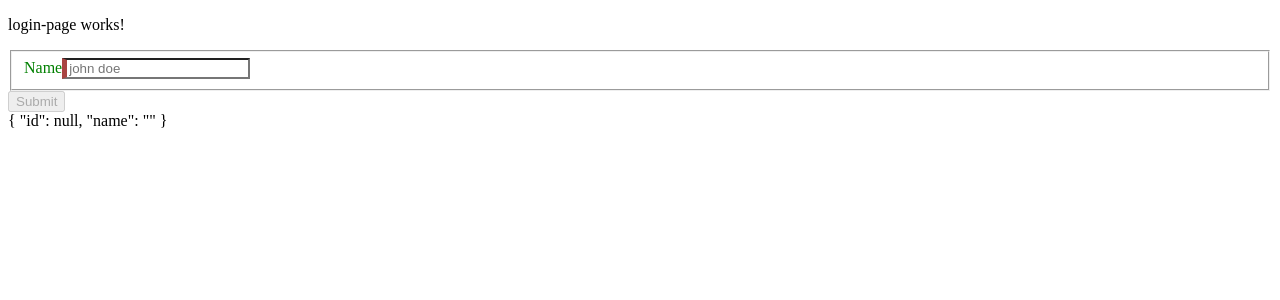
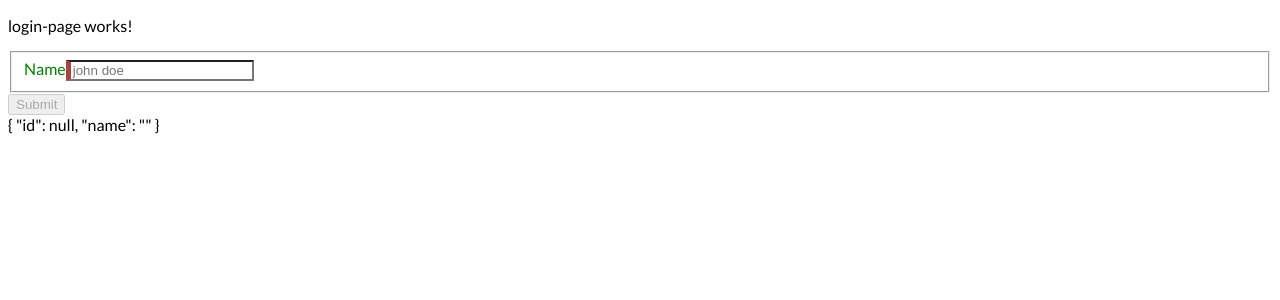
Before and after one commit to anthel/Assignment7_Angular_Pokemon_Trainer, an Angular app in the folder pokemon-trainer/: page / in a window 1280 px wide. Shown: the top 300 px of the page. Built offline with nearby package versions, Linux system fonts and the light colour scheme.

Commit message:
font update

```diff
--- a/pokemon-trainer/src/index.html
+++ b/pokemon-trainer/src/index.html
@@ -6,6 +6,9 @@
   <base href="/">
   <meta name="viewport" content="width=device-width, initial-scale=1">
   <link rel="icon" type="image/x-icon" href="favicon.ico">
+  <link rel="preconnect" href="https://fonts.googleapis.com">
+  <link rel="preconnect" href="https://fonts.gstatic.com" crossorigin>
+  <link href="https://fonts.googleapis.com/css2?family=Lato:wght@300;400&display=swap" rel="stylesheet">
 </head>
 <body>
   <app-root></app-root>
--- a/pokemon-trainer/src/styles.css
+++ b/pokemon-trainer/src/styles.css
@@ -1 +1,5 @@
 /* You can add global styles to this file, and also import other style files */
+
+body {
+    font-family: 'Lato', sans-serif;
+}
```
